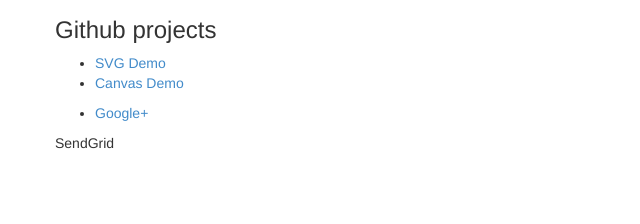
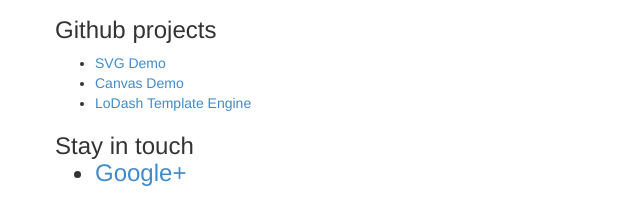
Before and after one commit to cwbrandsma/cwbrandsma.github.io, a website: page index.html in a window 1280 px wide. Shown: the part 112-336 px from the top of the page, without its empty margins (15-655 px from the left). Drawn offline with Linux system fonts and the light colour scheme.

Commit message:
Added more demos

```diff
--- a/index.html
+++ b/index.html
@@ -14,14 +14,16 @@
 <ul>
 <li><a href='http://cwbrandsma.github.io/svgdemo'>SVG Demo</a></li>
 <li><a href='http://cwbrandsma.github.io/canvas'>Canvas Demo</a></li>
+<li><a href='http://cwbrandsma.github.io/lodash-templates/'>LoDash Template Engine</a></li>
 </ul>
 
+<h3>Stay in touch
 <ul>
 <li><a href="https://plus.google.com/101840391213696280010" rel="publisher">Google+</a></li>
 
 </ul>
 
-<span>SendGrid</span>
+
 </div>
 </body>
 </html>
```
